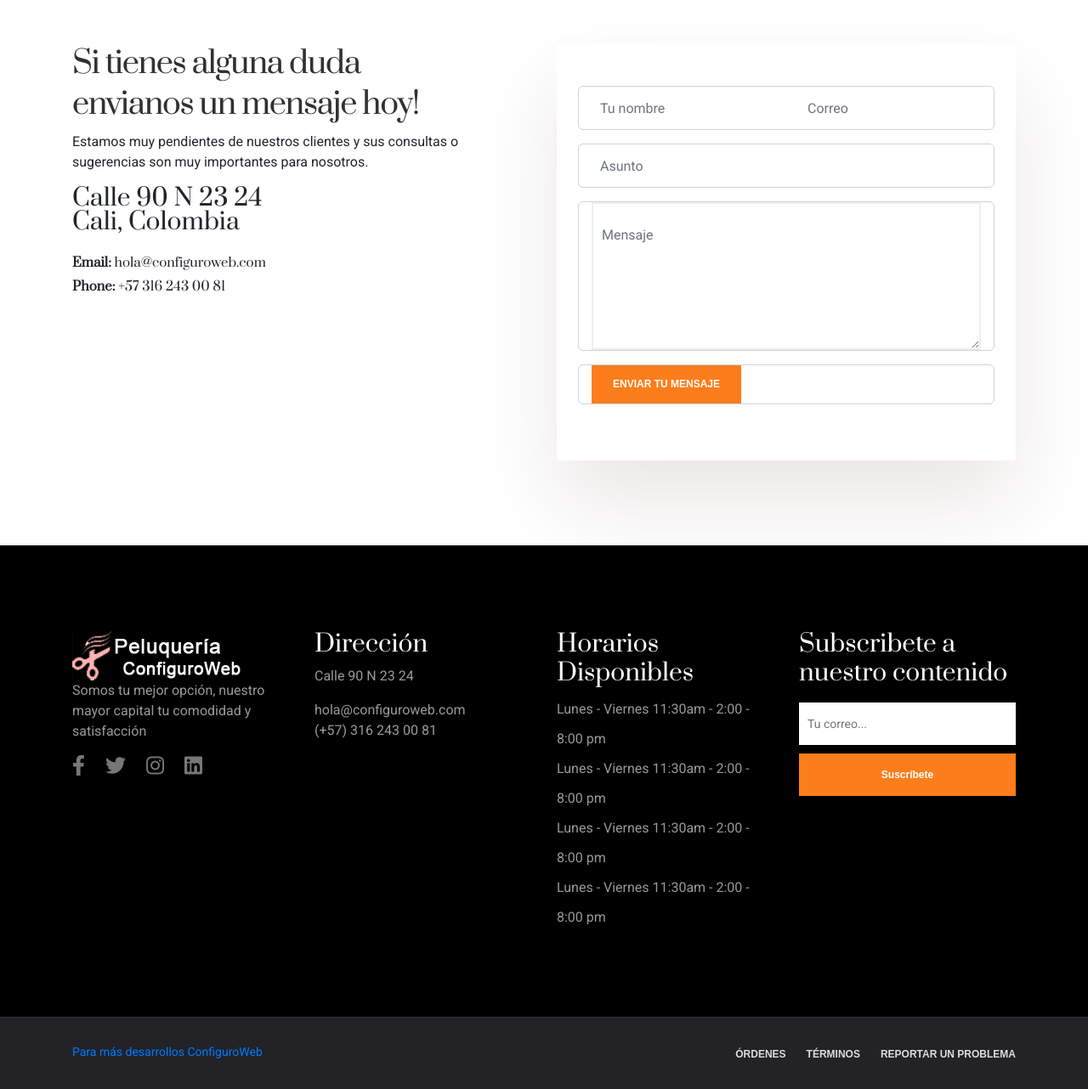
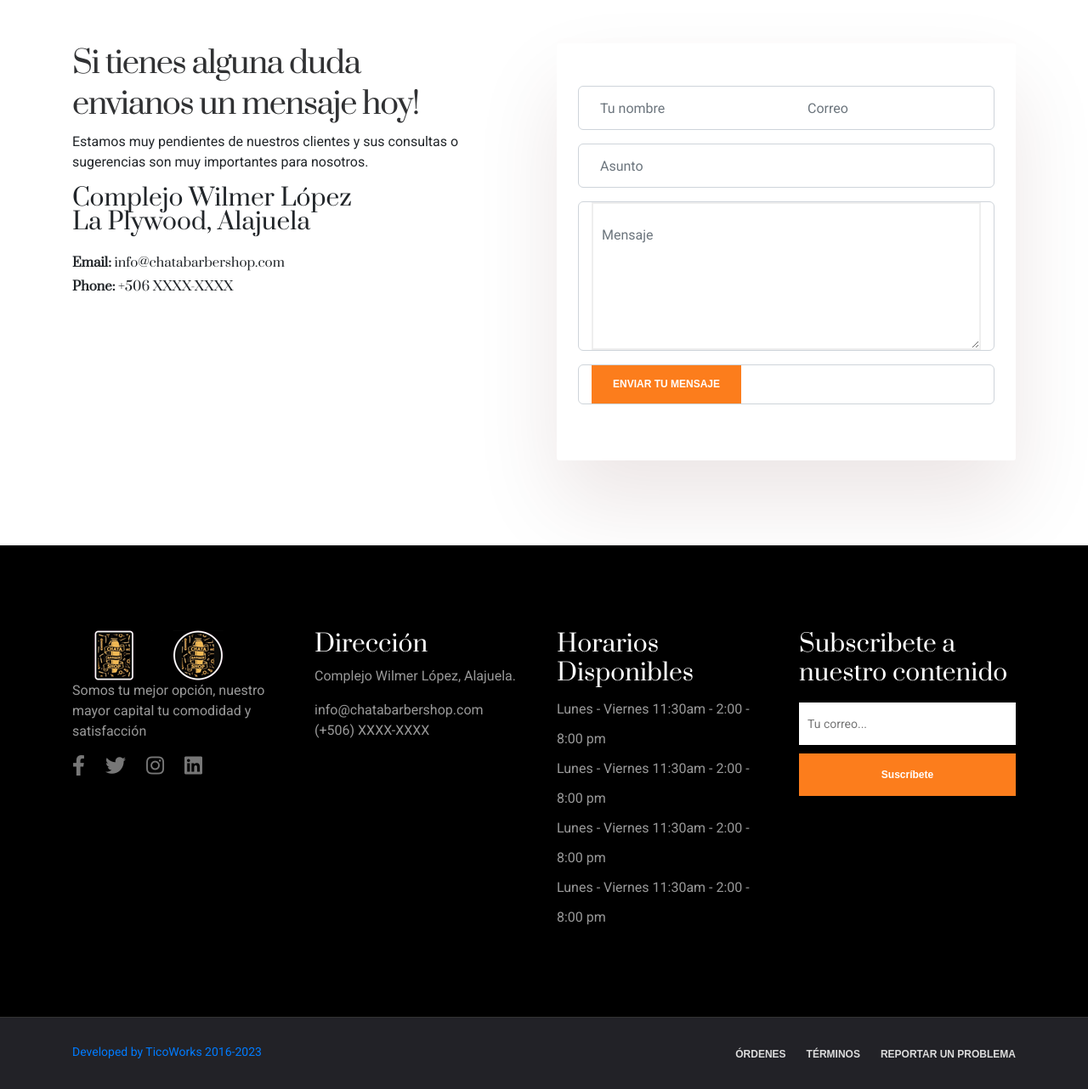
Before and after one commit to info-ticoworks/chata-v1, a PHP site: page / in a window 1280 px wide. Shown: the part 4800-6082 px from the top of the page at 85% size. Run offline with PHP 8.4, Linux system fonts and the light colour scheme; data that the repository does not hold is empty; some web fonts are replaced.

Commit message:
Cambio de información

```diff
--- a/Includes/templates/footer.php
+++ b/Includes/templates/footer.php
@@ -3,13 +3,13 @@
 				<div class="row">
 					<div class="col-md-6 xs-padding">
 						<div class="copyright">
-							<a href="https://www.configuroweb.com/46-aplicaciones-gratuitas-en-php-python-y-javascript/#Aplicaciones-gratuitas-en-PHP,-Python-y-Javascript">Para más desarrollos ConfiguroWeb</a>
+							<a href="https://www.ticoworks.com/">Developed by TicoWorks 2016-2023</a>
 						</div>
 					</div>
 					<div class="col-md-6 xs-padding">
 						<ul class="footer_social">
 							<li><a href="appointment.php">Órdenes</a></li>
-							<li><a href="https://www.configuroweb.com/politica-de-privacidad/">Términos</a></li>
+							<li><a href="https://www.ticoworks.com/">Términos</a></li>
 							<li><a href="index.php#contact-us">Reportar un Problema</a></li>
 						</ul>
 					</div>
--- a/Includes/templates/header.php
+++ b/Includes/templates/header.php
@@ -7,7 +7,7 @@
 	<meta charset="utf-8">
 	<meta name="viewport" content="width=device-width,height=device-height,initial-scale=1.0" />
 	<meta name="description" content="Peluquería ConfiguroWeb">
-	<title>Peluquería ConfiguroWeb</title>
+	<title>Chata Barber Shop</title>
 
 	<!-- EXTERNAL CSS LINKS -->
 	<link rel="shortcut icon" href="./faviconconfiguroweb.png" type="image/x-icon">
--- a/index.php
+++ b/index.php
@@ -406,16 +406,16 @@ include "Includes/templates/navbar.php";
                         Estamos muy pendientes de nuestros clientes y sus consultas o sugerencias son muy importantes para nosotros.
                     </p>
                     <h3>
-                        Calle 90 N 23 24
+                        Complejo Wilmer López
                         <br>
-                        Cali, Colombia
+                        La Plywood, Alajuela
                     </h3>
                     <h4>
                         <span style="font-weight: bold">Email:</span>
-                        hola@configuroweb.com
+                        info@chatabarbershop.com
                         <br>
                         <span style="font-weight: bold">Phone:</span>
-                        +57 316 243 00 81
+                        +506 XXXX-XXXX
                         <br>
                     </h4>
                 </div>
@@ -478,12 +478,12 @@ include "Includes/templates/navbar.php";
                 <div class="footer_widget">
                     <h3>Dirección</h3>
                     <p>
-                        Calle 90 N 23 24
+                        Complejo Wilmer López, Alajuela.
                     </p>
                     <p>
-                        hola@configuroweb.com
+                        info@chatabarbershop.com
                         <br>
-                        (+57) 316 243 00 81
+                        (+506) XXXX-XXXX
                     </p>
                 </div>
             </div>
```
Also changed, not shown: Design/images/barbershop_logo.png.
